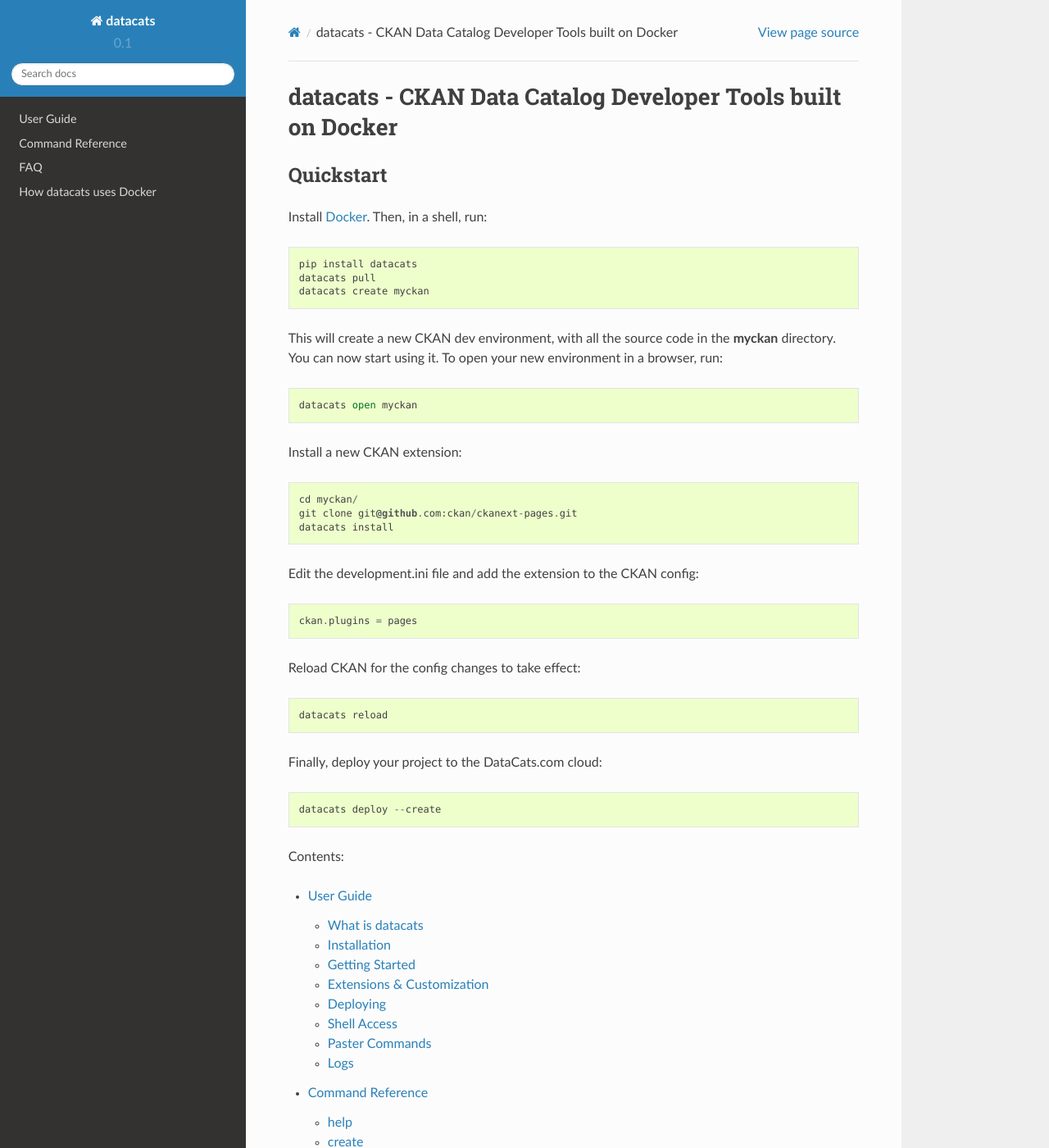
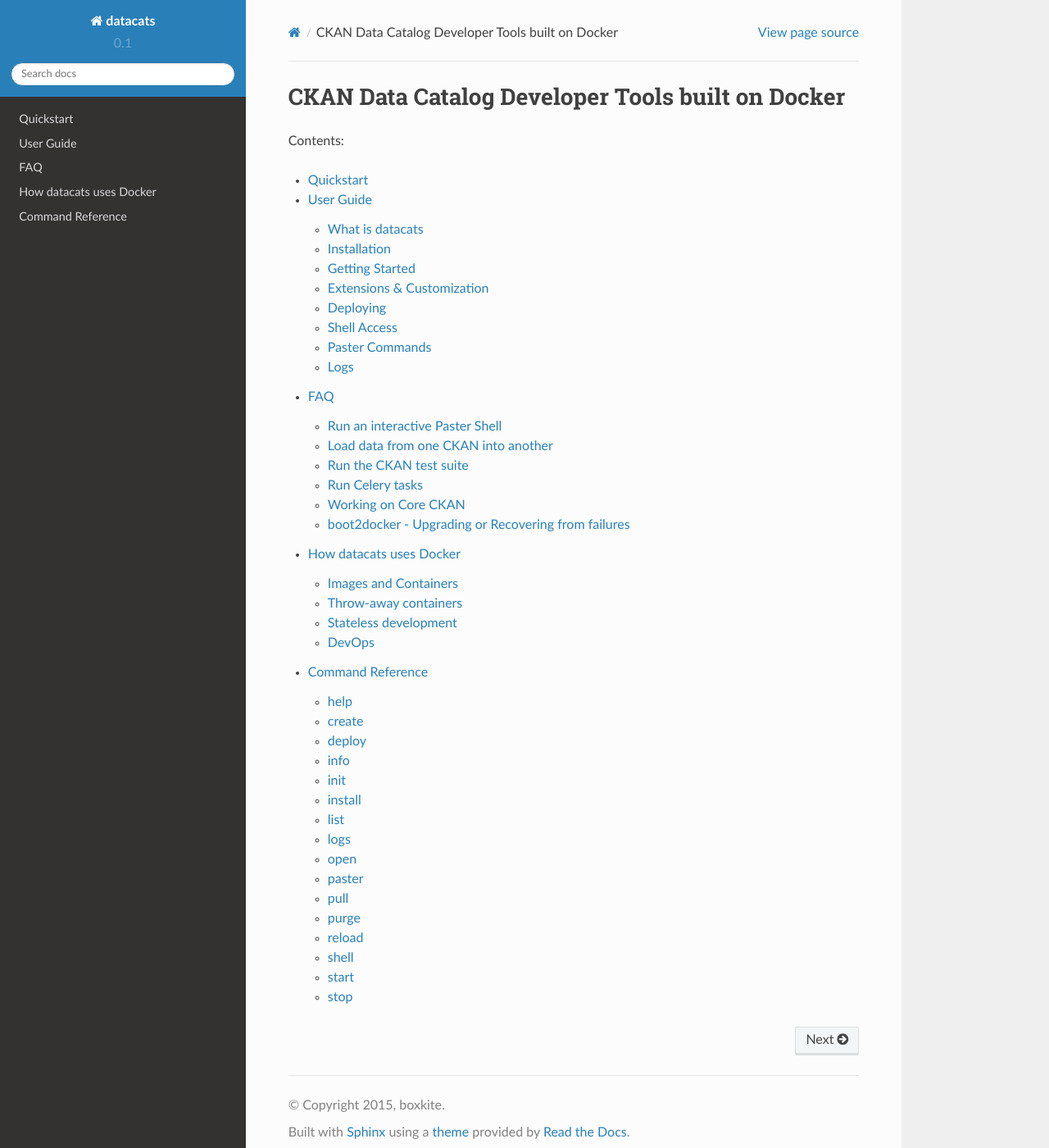
Before and after one commit to datacats/datacats, a Sphinx documentation site: the page built from docs/index.rst, in a window 1280 px wide and 1400 px high. Shown: the whole window at 82% size. Built offline with Sphinx 7.4.7 and the Read the Docs theme 2.0.0, drawn with Linux system fonts in a browser that asks for light colours; some of the changed text lies outside the part shown.

Commit message:
move quickstart to its own section

```diff
--- a/docs/index.rst
+++ b/docs/index.rst
@@ -3,57 +3,16 @@
    You can adapt this file completely to your liking, but it should at least
    contain the root `toctree` directive.
 
-datacats - CKAN Data Catalog Developer Tools built on Docker
-============================================================
-
-Quickstart
----------------
-
-Install Docker_. Then, in a shell, run:  ::
-
-    pip install datacats
-    datacats pull
-    datacats create myckan
-
-This will create a new CKAN dev environment, with all the source code
-in the **myckan** directory. You can now start using it. To open your new
-environment in a browser, run: ::
-
-    datacats open myckan
-
-Install a new CKAN extension: ::
-
-    cd myckan/
-    git clone git@github.com:ckan/ckanext-pages.git
-    datacats install
-
-Edit the development.ini file and add the extension to the CKAN config: ::
-
-    ckan.plugins = pages
-
-Reload CKAN for the config changes to take effect: ::
-
-    datacats reload
-
-Finally, deploy your project to the DataCats.com cloud: ::
-
-    datacats deploy --create
-
-.. _Docker: https://docs.docker.com/installation/
+CKAN Data Catalog Developer Tools built on Docker
+=================================================
 
 Contents:
 
 .. toctree::
    :maxdepth: 2
 
+   quickstart
    guide
-   commands
    faq
    docker
-
-Indices and tables
-==================
-
-* :ref:`genindex`
-* :ref:`modindex`
-* :ref:`search`
+   commands
```
Also changed, not shown: docs/quickstart.rst (added, +34 -0 lines).
